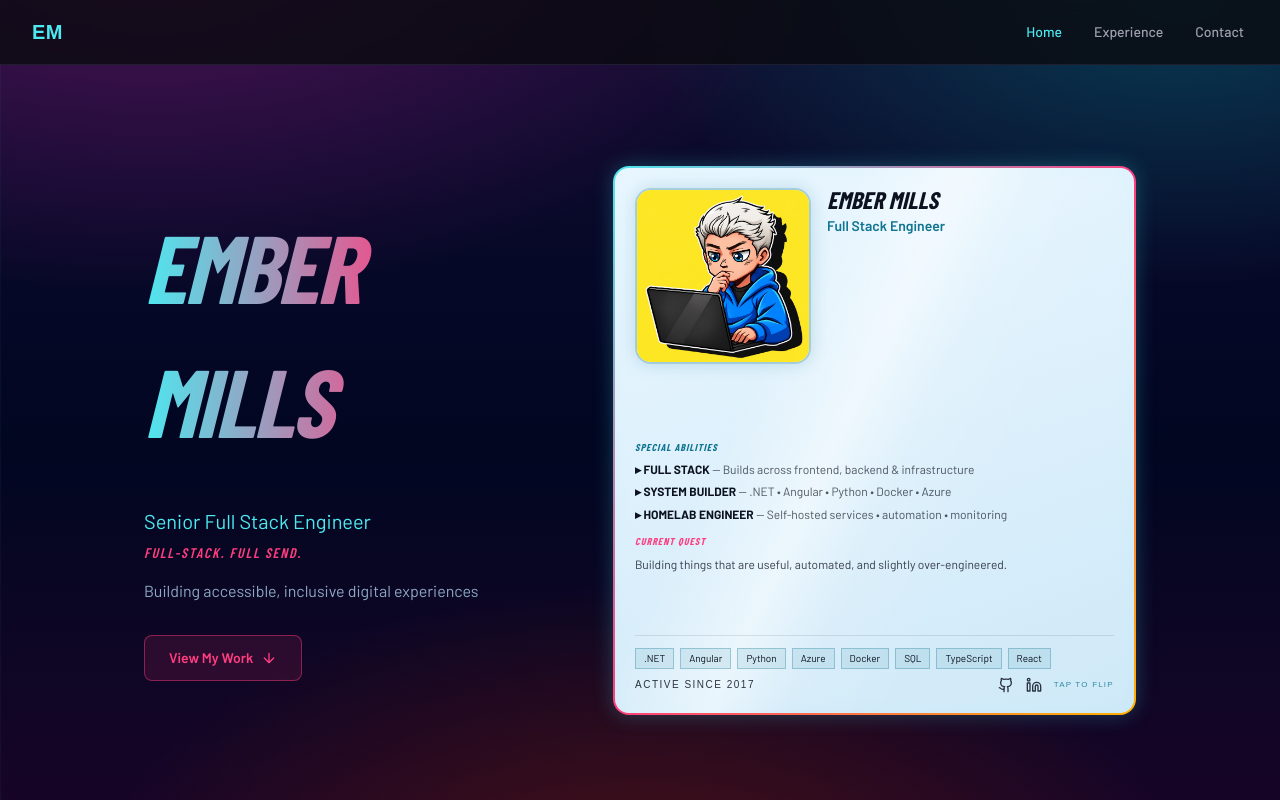
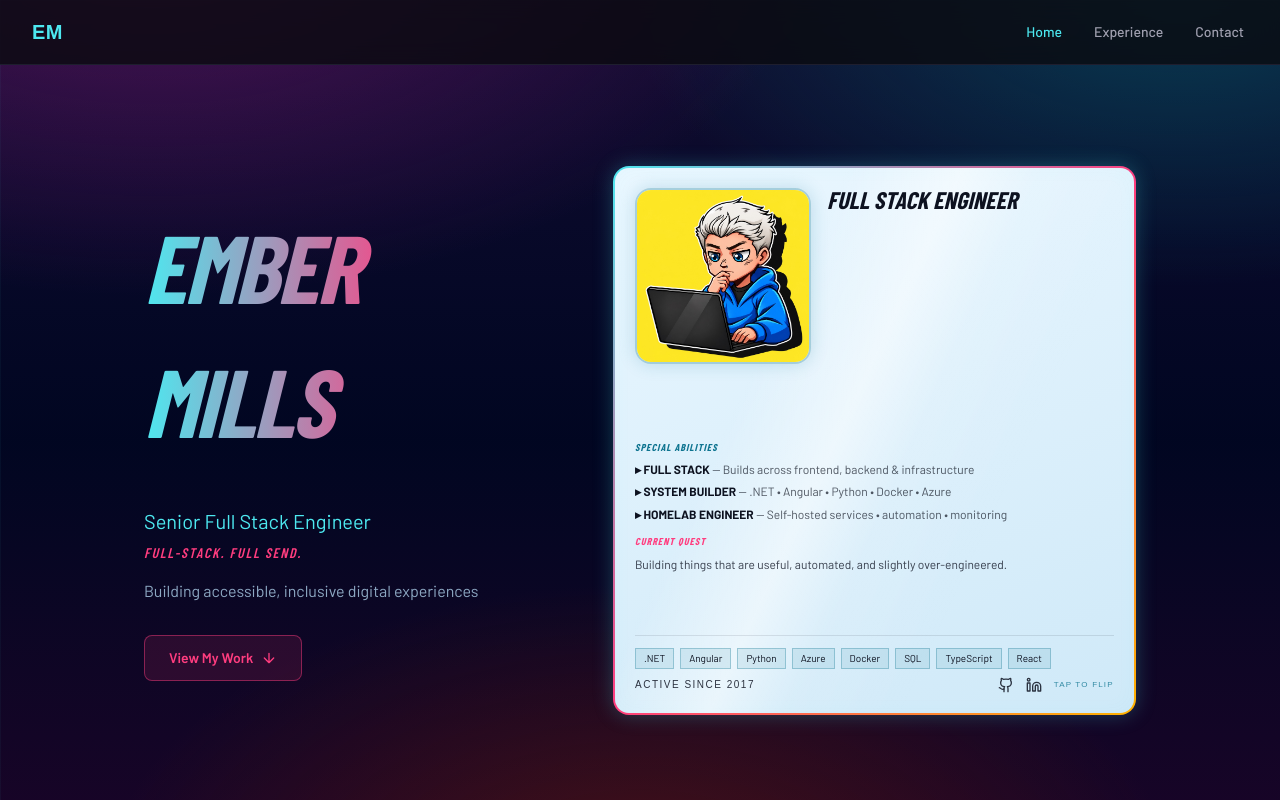
Before and after one commit to embmeals/emills-v2, an Angular app: page / in a window 1280 px wide. Shown: the top 800 px of the page. Built offline with nearby package versions, Linux system fonts and the light colour scheme; a web font is replaced by a local one.

Commit message:
fix: remove duplicate Ember Mills name from card

```diff
--- a/src/app/components/sections/hero/dev-card.component.ts
+++ b/src/app/components/sections/hero/dev-card.component.ts
@@ -120,9 +120,8 @@ import { SKILL_CATEGORIES } from '@/data/skills.data';
           </div>
           <div class="flex-1 min-w-0">
             <p class="text-2xl font-black italic uppercase leading-none" style="font-family: 'Barlow Condensed', sans-serif; color: #0d1220">
-              Ember Mills
+              Full Stack Engineer
             </p>
-            <p class="text-sm font-semibold mt-1" style="color: #0e7490">Full Stack Engineer</p>
           </div>
         </div>
 
```
